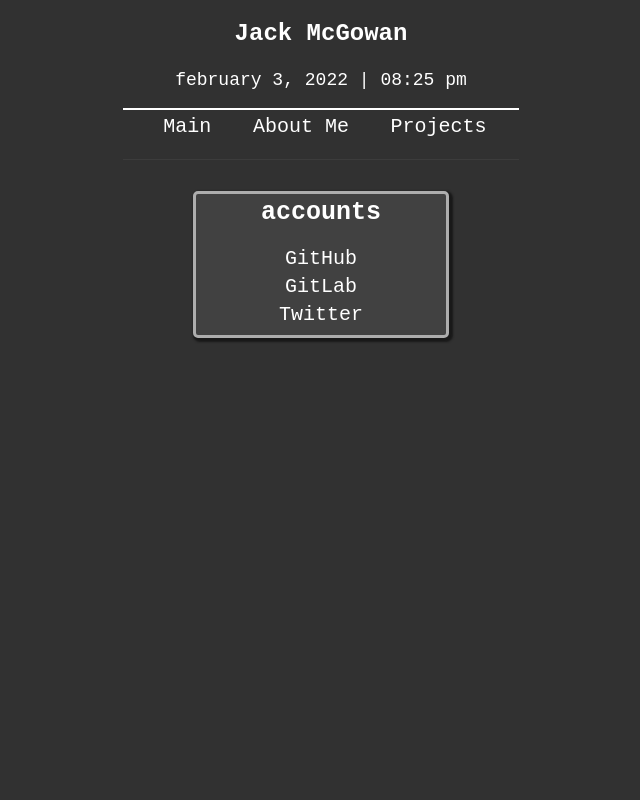
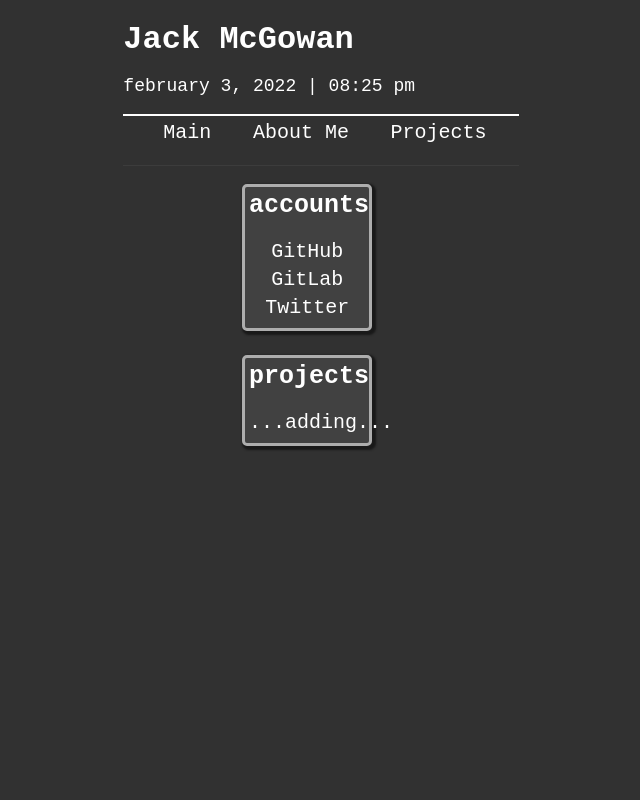
Before and after one commit to jack-mcgowan/jack-mcgowan.github.io, a PHP site: page / in a window 1280 px wide. Shown: the whole page, without its empty margins (319-959 px from the left). Run offline with PHP 8.4, Linux system fonts and the light colour scheme.

Commit message:
updating

```diff
--- a/css/style.css
+++ b/css/style.css
@@ -7,7 +7,8 @@ body {
     flex-direction: column;
     align-items:center;
     margin: auto;
-    width:100%;
+    width: 100%;
+    height: 100%;
 }
 
 nav {
@@ -85,3 +86,37 @@ a:hover {
     font-weight: bold;
     padding-bottom:20px;
 }
+
+
+html,
+body {
+  height: 100%;
+  margin: 0;
+}
+
+.box {
+  display: flex;
+  flex-flow: column;
+  height: 100%;
+}
+
+.box .row {
+  border: 1px dotted grey;
+}
+
+.box .row.header {
+  flex: 0 1 auto;
+  /* The above is shorthand for:
+  flex-grow: 0,
+  flex-shrink: 1,
+  flex-basis: auto
+  */
+}
+
+.box .row.content {
+  flex: 1 1 auto;
+}
+
+.box .row.footer {
+  flex: 0 1 40px;
+}
--- a/index.html
+++ b/index.html
@@ -13,10 +13,9 @@
         <script src="js/main.js"></script>
     </head>
     <body onload="date()">
-        <section class="centered_content">
+        <header>
             <h1 style="margin-bottom: 5px;">Jack McGowan</h1>
             <p class="date" id="todaysDate">-------- --, ---- | --:-- --</p>
-
             <nav>
                 <ol>
                     <li><a>Main</a></li>
@@ -24,7 +23,10 @@
                     <li><a>Projects</a></li>
                 </ol>
             </nav>
+        </header>
 
+
+        <section class="content">
             <div class="row">
                 <div class="column">
                     <div class="card">
@@ -35,6 +37,19 @@
                     </div>
                 </div>
             </div>
+            <div class="row">
+                <div class="column">
+                    <div class="card">
+                    <div class="card_header">projects</div>
+                    <a href="https://mcgows.com" target="_blank">...adding...</a>
+                    </div>
+                </div>
+            </div>
+
         </section>
+
+        <footer>
+
+        </footer>
     </body>
 </html>
```
